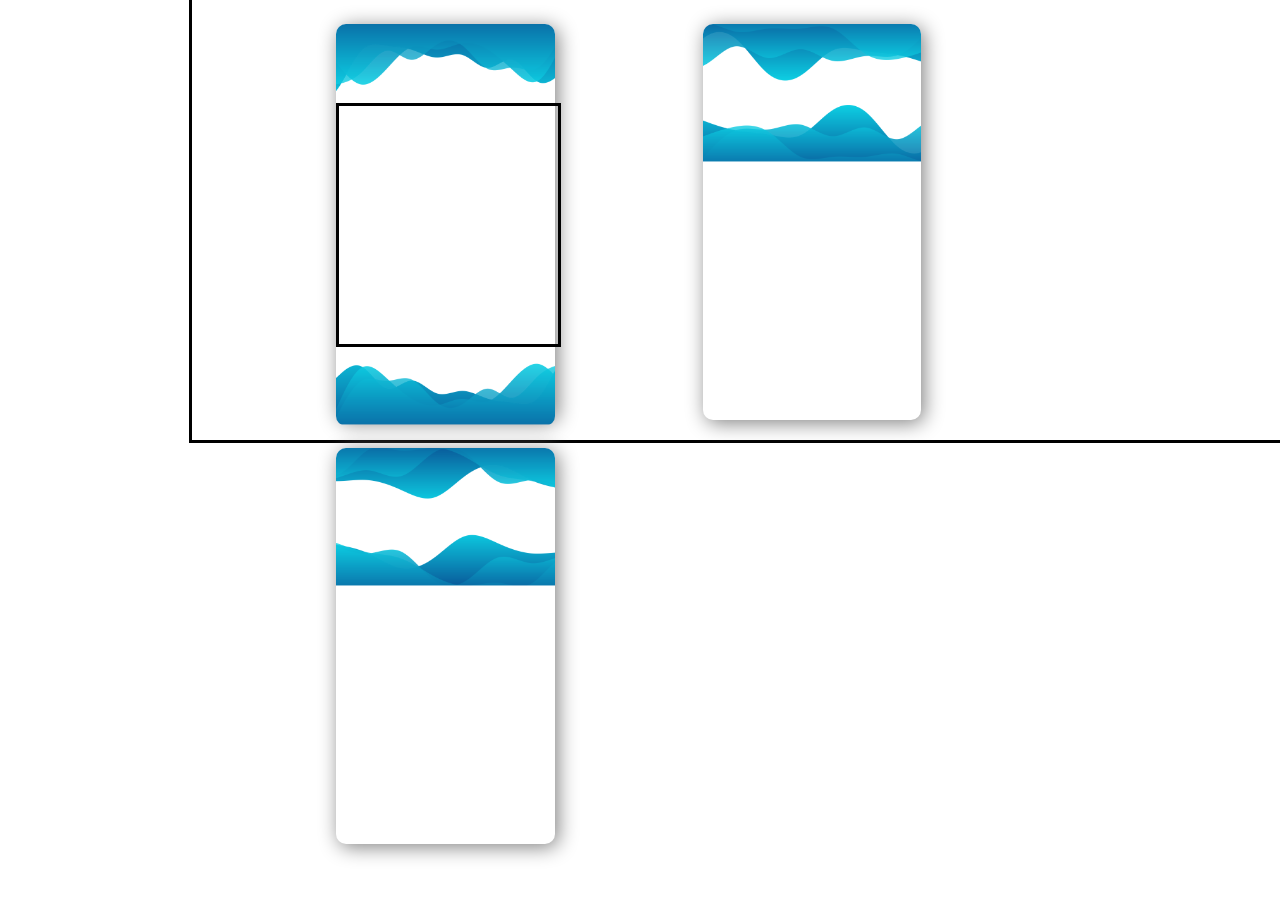
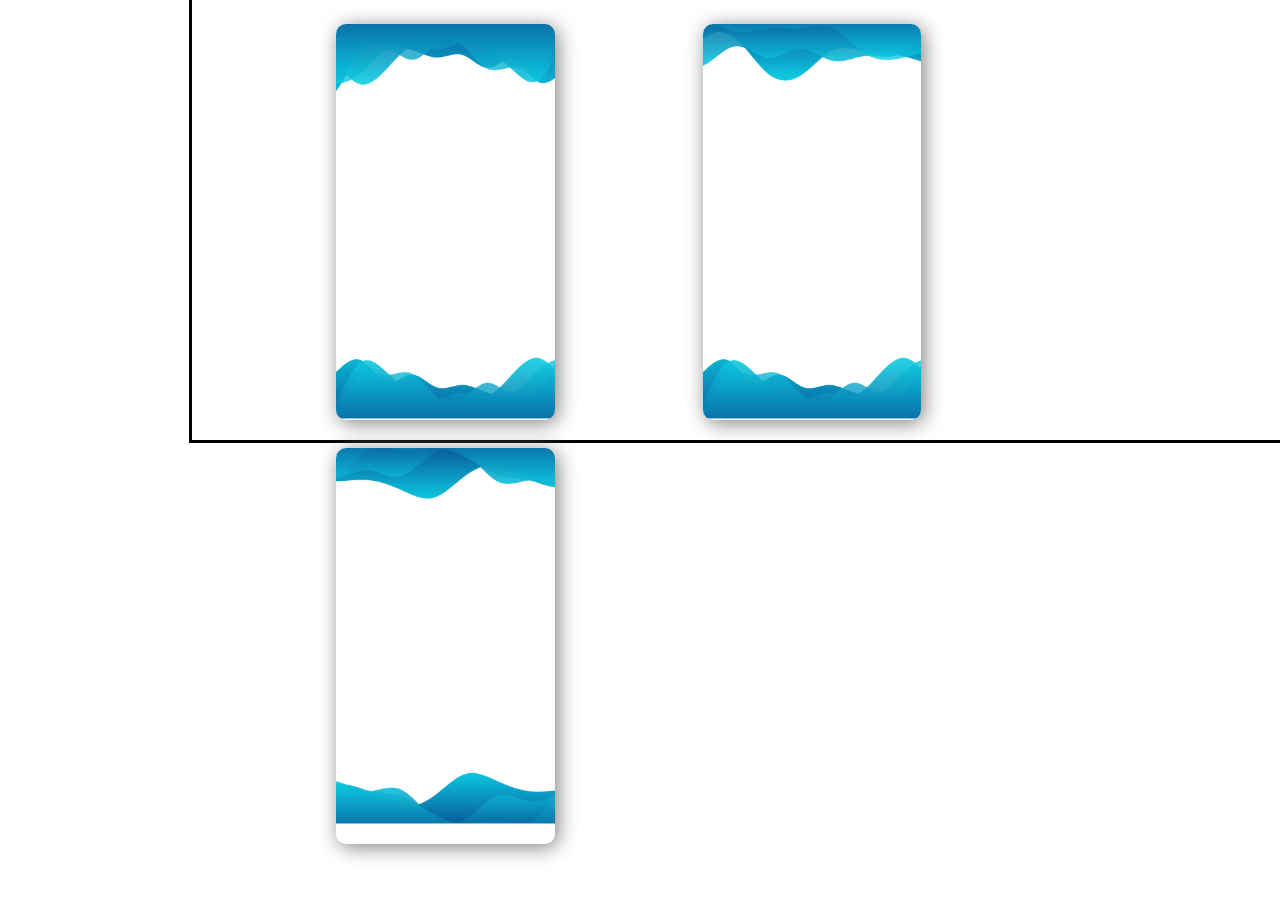
Before and after one commit to SMPonchev18/AQUA-theFishers, a plain HTML site: page Site/index.html in a window 1280 px wide. Shown: the part 803-1700 px from the top of the page. Drawn offline with Linux system fonts and the light colour scheme.

Commit message:
problem with the waves

```diff
--- a/Site/Style/secondBox.css
+++ b/Site/Style/secondBox.css
@@ -17,10 +17,9 @@
     height:20%;
 }
 
-.content{
+.content-icons{
     width:100%;
     height:60%;
-    border-style:solid;
 }
 
 .bottomWaveTemplate{
@@ -55,7 +54,7 @@
     border-top-right-radius: 0.625rem;
 }
 #SecondBottomWaveImage{
-    background-image: url("../Images/SecondBottomWaveImage.png");
+    background-image: url("../Images/FirstBottomWaveImage.png");
     background-repeat: no-repeat;
     background-size: cover;
     border-bottom-left-radius: 0.625rem;
--- a/Site/index.html
+++ b/Site/index.html
@@ -127,7 +127,7 @@
 
                                     <!--Content-->
 
-                                        <div class = "content">
+                                        <div class = "content-icons">
 
 
                                         </div>
@@ -158,6 +158,14 @@
 
                                     <!--/Top wave-->
 
+                                    <!--Content-->
+
+                                        <div class = "content-icons">
+
+                                        </div>
+
+                                     <!--/Content-->
+
                                     <!--Bottom wave-->
 
                                         <div class = "bottomWaveTemplate" id = "SecondBottomWaveImage">
@@ -181,6 +189,15 @@
                                         </div>
 
                                     <!--/Top wave-->
+
+                                    <!--Content-->
+
+                                        <div class = "content-icons">
+
+                                        </div>
+
+                                    <!--/Content-->
+
 
                                     <!--Bottom wave-->
 
```
